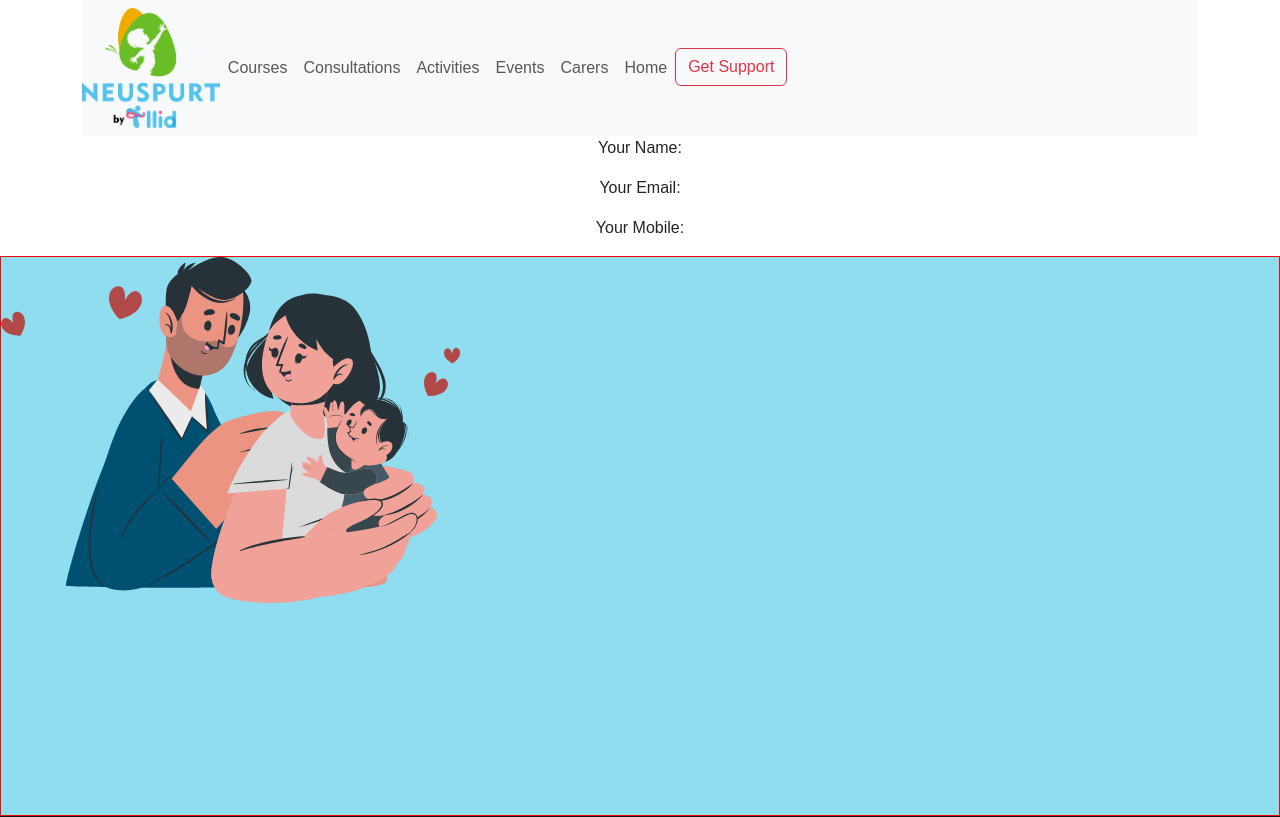
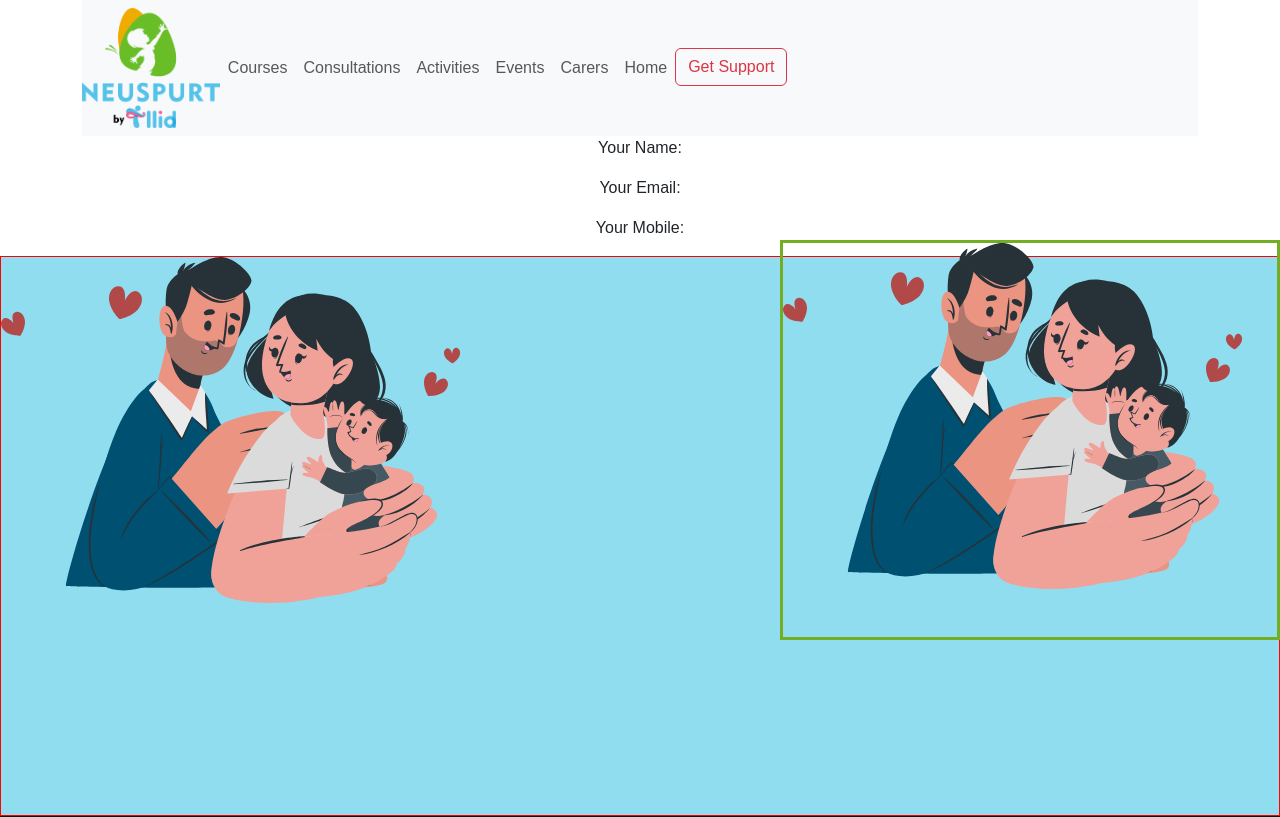
Before and after one commit to ajaykumar1071999/E-Commerce, a React (Create React App) app: page /UserInfo in a window 1280 px wide. Shown: the top 817 px of the page. Built offline with nearby package versions, Linux system fonts and the light colour scheme.

Commit message:
Images Added

```diff
--- a/src/Components/Carousel/Carousel.css
+++ b/src/Components/Carousel/Carousel.css
@@ -1,11 +1,15 @@
 .section {
+  position: relative;
   height: 70vh;
   width: 100%;
   border: 1px solid red;
   background-color: #90ddf0;
 }
-.section > .carousel_backimg {
-  display: absolute;
-  position: right;
-  height: 10vh;
+.section1 {
+  position: absolute;
+  top: 30vh;
+  right: 0;
+  width: 500px;
+  height: 50vh;
+  border: 3px solid #73ad21;
 }
--- a/src/Components/Carousel/Carousel.js
+++ b/src/Components/Carousel/Carousel.js
@@ -3,17 +3,23 @@ import backimg from "../Images/2.svg";
 function Carousel() {
   return (
     <>
-      <section
+      <section>
+        <div
           className="section"
           style={{
             backgroundImage: `url(${backimg})`,
             backgroundRepeat: "no-repeat",
             position: "covered"
           }}
-      >
-        <div>
-          <div></div>
-        </div>
+        ></div>
+        <div
+          className="section1"
+          style={{
+            backgroundImage: `url(${backimg})`,
+            backgroundRepeat: "no-repeat",
+            position: "covered"
+          }}
+        ></div>
       </section>
     </>
   );
```
Lines whose indentation alone changed are shown as unchanged.
